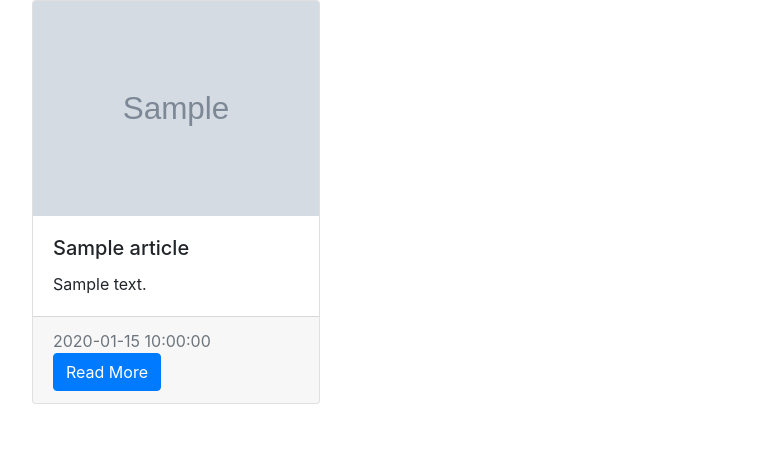
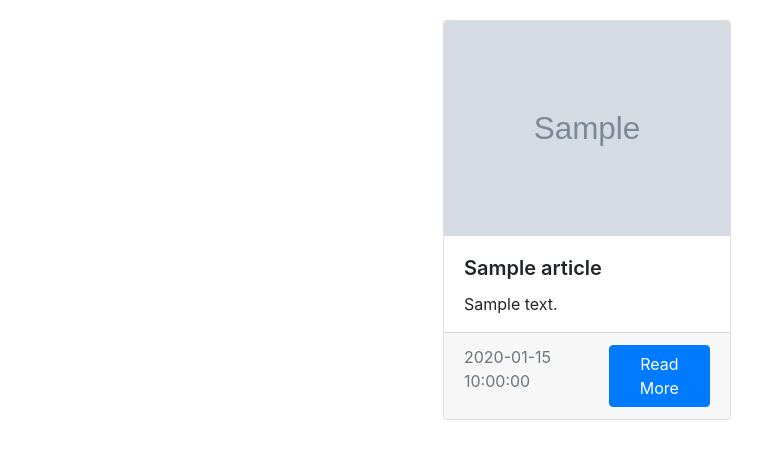
Before and after one commit to Murutu/News, a Flask app: template app/templates/articles.html in a window 1280 px wide. Shown: the part 56-515 px from the top of the page, without its empty margins (53-815 px from the left). Run offline with Flask 2, Linux system fonts and the light colour scheme; the template is opened without the code that fills it: most values are stand-ins (such as "Sample title", 1, 10 or a date in 2020); grey boxes marked "Sample" are stand-in pictures; some libraries are stand-ins or nearby versions.

Commit message:
Added styling to styles.css

```diff
--- a/app/css/styles.css
+++ b/app/css/styles.css
@@ -0,0 +1,36 @@
+.navbar {
+    margin-bottom: 20px;
+}
+
+.highlight {
+    margin-top: 5px;
+  }
+
+  .highlight:hover {
+    background-color: rgb(112, 115, 124);
+    cursor: pointer;
+  }
+
+  .articles {
+    margin: 0 auto;
+    width: 100%;
+    display: grid;
+    grid-template-columns: repeat(auto-fit, minmax(18rem, 1fr));
+    grid-auto-rows: 400px;
+    grid-gap: 10px;
+    justify-items: center;
+  }
+
+  .card-body {
+    overflow-y: scroll;
+    margin-bottom: 10px;
+  }
+
+  .card-title {
+    font-weight: 600;
+  }
+
+  .card-footer {
+    display: flex;
+    justify-content: space-between;
+  }
--- a/app/templates/index.html
+++ b/app/templates/index.html
@@ -4,7 +4,8 @@
 <head>
     <title>{% block title %}{% endblock %}</title>
     <link rel="stylesheet" href="{{url_for('static', filename='css/styles.css')}}">
-    <link rel="stylesheet" href="https://stackpath.bootstrapcdn.com/bootstrap/4.3.1/css/bootstrap.min.css">
+    <link rel="stylesheet" href="https://stackpath.bootstrapcdn.com/bootstrap/4.3.1/css/bootstrap.min.css"
+    integrity="sha384-ggOyR0iXCbMQv3Xipma34MD+dH/1fQ784/j6cY/iJTQUOhcWr7x9JvoRxT2MZw1T" crossorigin="anonymous">
 </head>
 
 <body>
--- a/app/views.py
+++ b/app/views.py
@@ -4,8 +4,8 @@ from .fetch_data import get_sources, get_articles
 
 @app.route('/')
 def index():
-    sources = get_sources()
-    return render_template("index.html", sources=sources)
+    articles = get_sources()
+    return render_template("articles.html", articles=articles)
 
 @app.route('/articles/<string:source_id>')
 def articles(source_id):
```
Also changed, not shown: app/fetch_data.py (+16 -16 lines), app/models.py (+5 -4 lines), app/templates/base.html (line endings or trailing spaces), config.py (line endings or trailing spaces).
